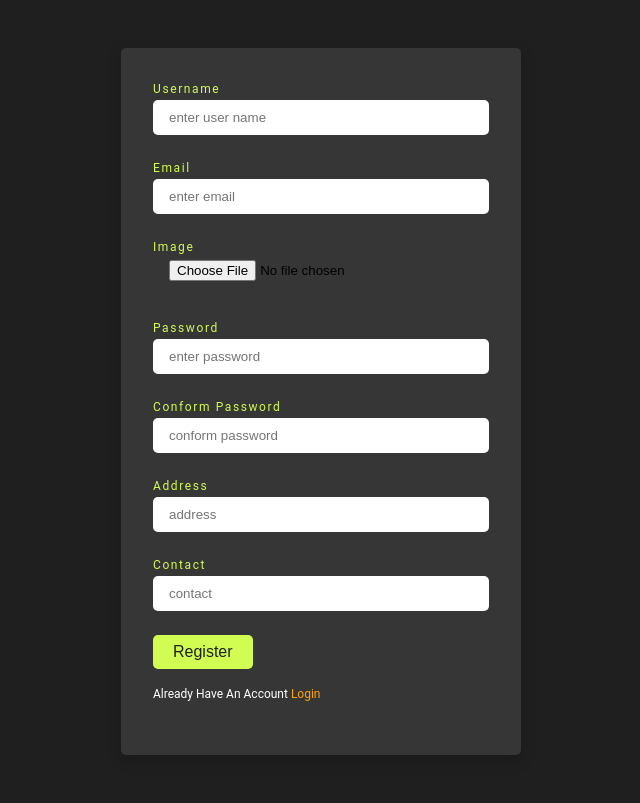
After one commit to fayinana/ecommerce-website, a PHP site: page /users/registration.php in a window 1280 px wide. The commit adds this page. Shown: the whole page, without its empty margins (319-959 px from the left). Run offline with PHP 8.4, Linux system fonts and the light colour scheme.

Commit message:
add the registration function

```diff
--- a/css/style.css
+++ b/css/style.css
@@ -433,3 +433,60 @@ nav {
   text-align: center;
   text-transform: capitalize;
 }
+
+/* insert a product style */
+.form {
+  width: 100%;
+  max-width: 400px;
+  margin: 3rem auto;
+  background: var(--box-bc-dark);
+  padding: 2rem;
+  box-shadow: var(--dark-shadow);
+  border-radius: 5px;
+}
+
+.single-form {
+  width: 100%;
+}
+.single-form label {
+  font-size: 0.75rem;
+  text-transform: capitalize;
+  color: var(--active);
+  display: block;
+  margin-bottom: 0.125rem;
+  letter-spacing: var(--spacing);
+}
+/* form style */
+.single-form input {
+  border: none;
+  width: 100%;
+  height: 35px;
+  margin-bottom: 1.5rem;
+  padding: 0 1rem;
+  border-radius: 5px;
+}
+.single-form select {
+  border: none;
+  width: 100%;
+  height: 35px;
+  margin-bottom: 1.5rem;
+  padding: 0 1rem;
+  border-radius: 5px;
+  text-transform: capitalize;
+}
+.single-form option {
+  background: var(--body-bc-dark);
+  color: var(--body-bc-light);
+  text-transform: capitalize;
+}
+
+.recommendation {
+  color: var(--body-bc-light);
+  text-transform: capitalize;
+  margin-top: 1rem;
+  font-size: 0.75rem;
+}
+
+.recommendation a {
+  color: orange;
+}
--- a/functions/common_function.php
+++ b/functions/common_function.php
@@ -1,7 +1,7 @@
 <?php
 
 
-include('./config/config.php');
+include('../config/config.php');
 
 
 function getproducts(){
--- /dev/null
+++ b/users/registration.php
@@ -0,0 +1,100 @@
+<?php
+
+include('../functions/common_function.php');
+
+?>
+
+
+
+<!DOCTYPE html>
+<html lang="en">
+
+<head>
+    <meta charset="UTF-8">
+    <meta name="viewport" content="width=device-width, initial-scale=1.0">
+    <title>Document</title>
+    <link rel="stylesheet" href="../css/style.css">
+</head>
+
+<body>
+    <form action="" class="form" method="post" enctype="multipart/form-data">
+
+        <div class="single-form">
+            <label for="name">username</label>
+            <input type="text" name="user_username" id="name" placeholder="enter user name" autocomplete="off"
+                required="required">
+        </div>
+        <div class="single-form">
+            <label for="email">email</label>
+            <input type="text" name="user_email" id="email" placeholder="enter email" autocomplete="off"
+                required="required">
+        </div>
+        <div class="single-form">
+            <label for="image">image</label>
+            <input type="file" name="user_image" id="email" autocomplete="off" required="required">
+        </div>
+        <div class="single-form">
+            <label for="password">password</label>
+            <input type="password" name="user_password" id="password" placeholder="enter password" autocomplete="off"
+                required="required">
+        </div>
+        <div class="single-form">
+            <label for="conform_password">conform password</label>
+            <input type="password" name="conform_user_password" id="password" placeholder="conform password"
+                autocomplete="off" required="required">
+        </div>
+        <div class="single-form">
+            <label for="address">address</label>
+            <input type="address" name="user_address" id="address" placeholder="address" autocomplete="off"
+                required="required">
+        </div>
+        <div class="single-form">
+            <label for="contact">contact</label>
+            <input type="contact" name="user_contact" id="contact" placeholder="contact" autocomplete="off"
+                required="required">
+        </div>
+
+        <input type="submit" value="register" class="btn" name="user_register">
+        <p class="recommendation">already have an account <a href="user_login.php">login</a></p>
+
+    </form>
+</body>
+
+</html>
+
+
+
+
+<?php
+if (isset($_POST['user_register'])) {
+    $user_username = $_POST['user_username'];
+    $user_email = $_POST['user_email'];
+    $user_image = $_FILES['user_image']['name'];
+    $user_image_tmp = $_FILES['user_image']['tmp_name'];
+    $user_password = $_POST['user_password'];
+    $conform_user_password = $_POST['conform_user_password'];
+    $user_address = $_POST['user_address'];
+    $user_contact = $_POST['user_contact'];
+    $user_ip = getRealIPAddr();
+
+    // if ($user_password === $conform_user_password) {
+
+    //     echo "Registration successful!";
+    // } else {
+    //     echo "Passwords do not match.";
+    // }
+
+    move_uploaded_file($user_image_tmp,"./users_image/$user_image");
+    $insert_query = "INSERT INTO user (username, user_email, user_password, user_image, user_ip, user_address, user_mobile)
+                VALUES ('$user_username', '$user_email', '$user_password', '$user_image', '$user_ip', '$user_address', '$user_contact')";
+
+                $sql_execute = mysqli_query($con,$insert_query);
+
+                if($sql_execute){
+                    echo "<script>alert('user added successfully')</script>";
+                }
+                else{
+                  echo "<script>alert('user not added')</script>";
+                }
+}
+?>
```
Also changed, not shown: checkout.php (added, +82 -0 lines), payment.php (added, +14 -0 lines), users/user_login.php (added, +33 -0 lines), users/users_image/CAM00121.jpg (added).
